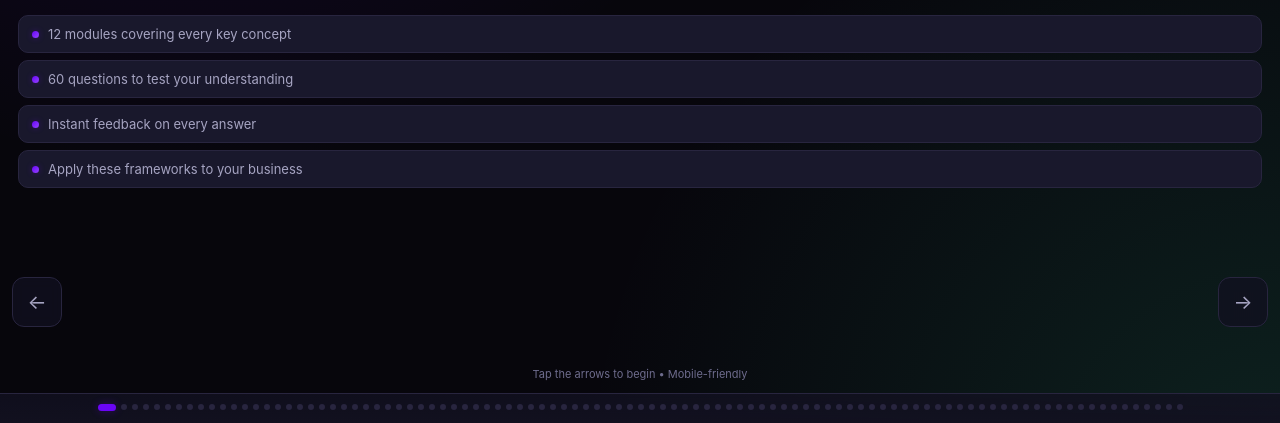
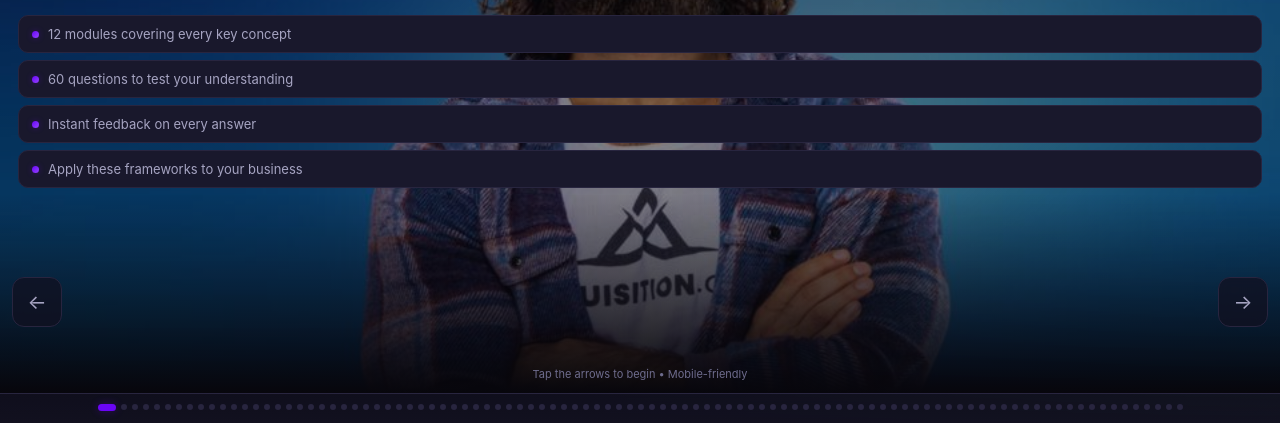
Before and after one commit to nuffyofc/100moffer, a plain HTML site: page 100m-offers-learn.html in a window 1280 px wide. Shown: the part 377-800 px from the top of the page. Drawn offline with Linux system fonts and the light colour scheme.

Commit message:
Add Alex Hormozi photo as 50% background overlay on welcome and summary screens

```diff
--- a/100m-offers-learn.html
+++ b/100m-offers-learn.html
@@ -399,6 +399,20 @@ body{
 .summary-inner{
   display:flex;flex-direction:column;align-items:center;
   width:100%;max-width:340px;
+  position:relative;z-index:1;
+}
+.card-bg-photo{
+  position:absolute;inset:0;
+  background-size:cover;
+  background-position:center top;
+  background-repeat:no-repeat;
+  opacity:0.5;
+  z-index:0;
+}
+.card-bg-scrim{
+  position:absolute;inset:0;
+  background:linear-gradient(180deg, var(--bg) 0%, transparent 28%, transparent 72%, var(--bg) 100%);
+  z-index:0;
 }
 .summary-badge{
   font-size:10.5px;font-weight:700;letter-spacing:1px;text-transform:uppercase;
@@ -438,6 +452,7 @@ body{
 }
 .watermark{
   position:absolute;
+  z-index:1;
   bottom:14px;right:16px;
   display:flex;flex-direction:column;align-items:flex-end;gap:1px;
   font-size:11px;font-weight:700;letter-spacing:0.2px;
@@ -808,8 +823,10 @@ function render() {
   reg.forEach((card, idx) => {
     const inView = idx === state.currentCard ? ' in-view' : '';
     if (card.type === 'welcome') {
-      html += `<div class="card${inView}" data-index="${idx}">
-        <div style="display:flex;flex-direction:column;height:100%">
+      html += `<div class="card${inView}" data-index="${idx}" style="position:relative">
+        <div class="card-bg-photo" style="background-image:url('alex.jpg')"></div>
+        <div class="card-bg-scrim"></div>
+        <div style="display:flex;flex-direction:column;height:100%;position:relative;z-index:1">
           <div style="flex:1;display:flex;flex-direction:column;justify-content:center">
             <div class="welcome-icon">&#128218;</div>
             <div class="welcome-title">$100M Offers</div>
@@ -876,6 +893,8 @@ function render() {
       const mod = modules[card.moduleIndex];
       const ms = state.moduleScores[card.moduleIndex];
       html += `<div class="card${inView} summary-card" data-index="${idx}">
+        <div class="card-bg-photo" style="background-image:url('alex.jpg')"></div>
+        <div class="card-bg-scrim"></div>
         <div class="summary-inner">
           <div class="summary-badge">Module ${card.moduleIndex + 1} of 12 &bull; Complete</div>
           <div class="summary-icon">${mod.icon}</div>
```
Also changed, not shown: index.html (+21 -2 lines).
